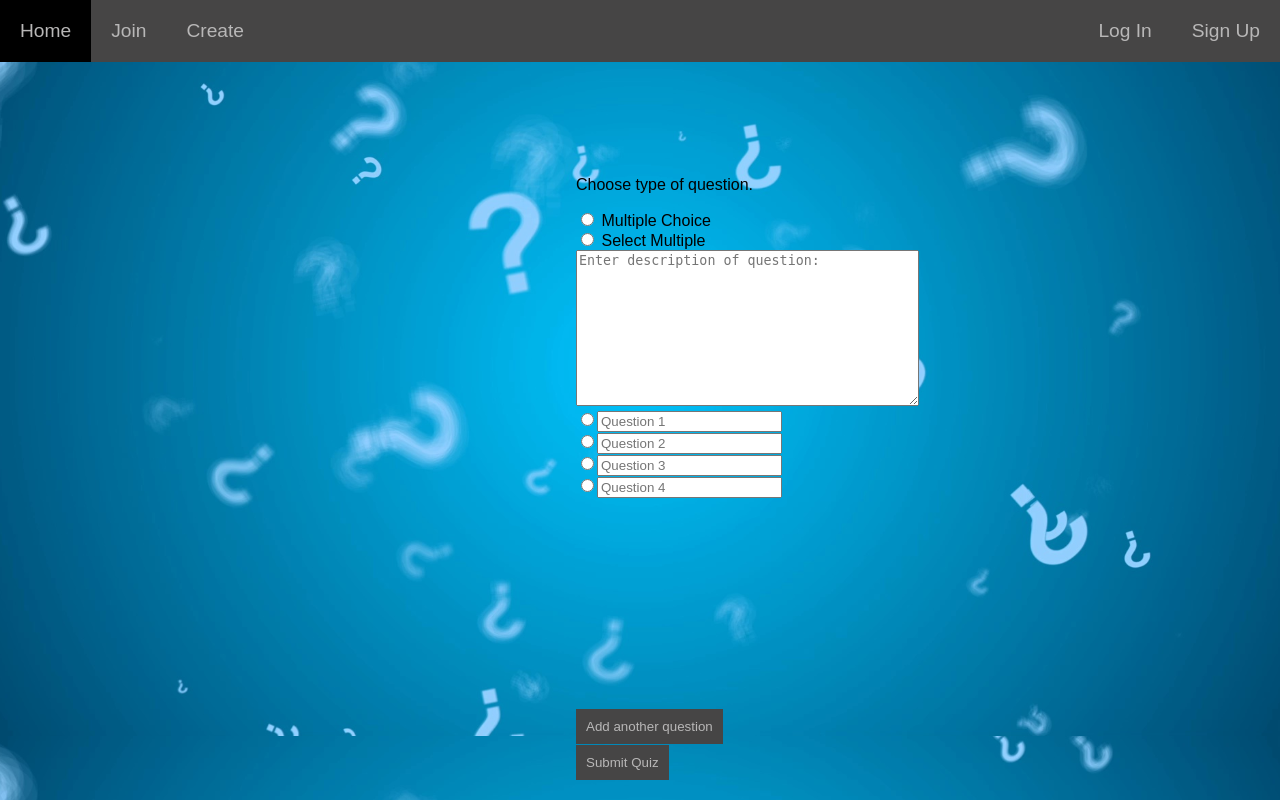
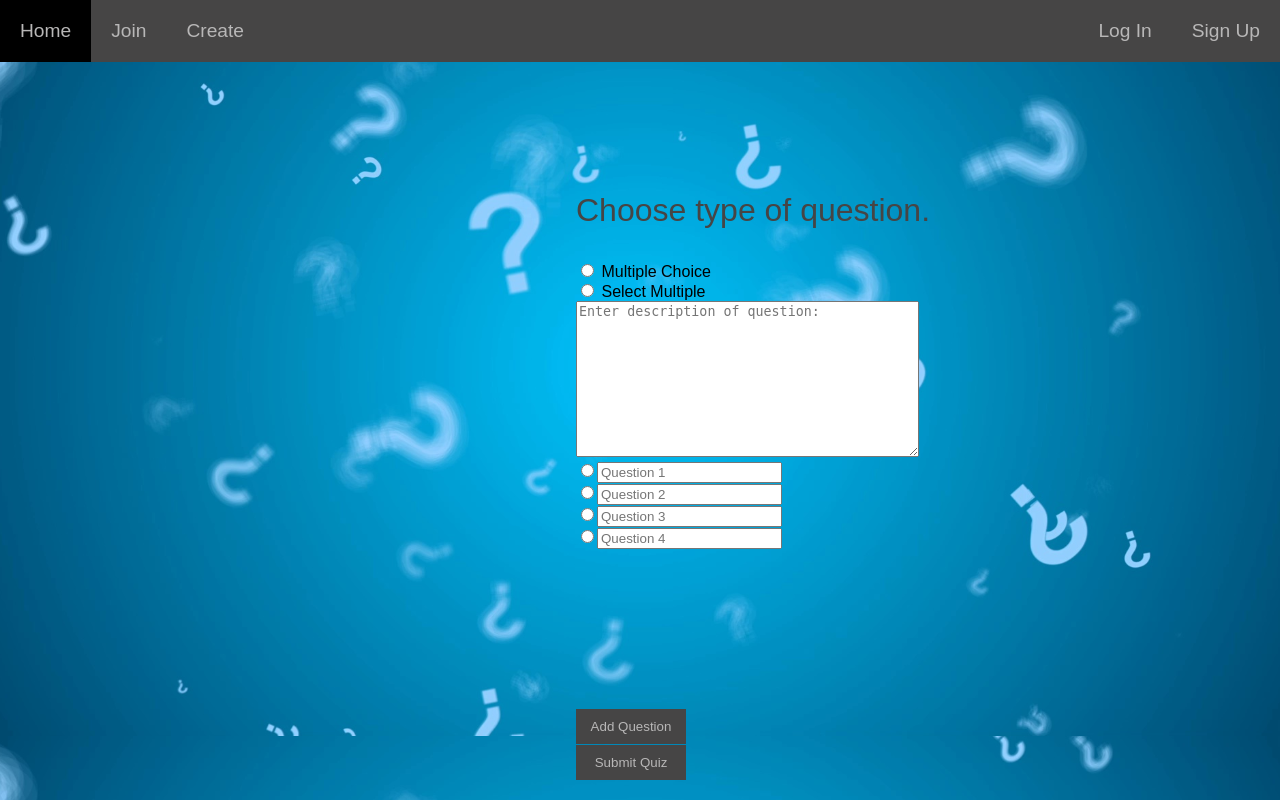
Before and after one commit to milesHerrick/quiz-project, a PHP site: page /create.html in a window 1280 px wide. Run offline with PHP 8.4, Linux system fonts and the light colour scheme.

Commit message:
Tiny Update

```diff
--- a/create.css
+++ b/create.css
@@ -7,6 +7,11 @@
     flex-direction: column;
     height: 90vh;
 }
+p{
+    font-size: 2em;
+    font-family: Arial, Helvetica, sans-serif;
+    color:rgb(70, 69, 69);
+}
 #addCheck{
     padding: 10px;
     background-color: rgb(70, 69, 69);
@@ -15,10 +20,11 @@
     position: fixed;
     bottom: 7%;
     left: 45%;
+    width: 110px;
+    font-family: Arial, Helvetica, sans-serif;
 }
 .addNew{
     position: absolute;
-
 }
 
 .initial{
@@ -41,6 +47,8 @@ input[type=submit]{
     position: fixed;
     bottom: 2.5%;
     left: 45%;
+    width: 110px;
+    font-family: Arial, Helvetica, sans-serif;
 }
 #addCheck:hover{
     background-color: black;
@@ -51,3 +59,8 @@ input[type=submit]:hover{
 form{
     font-family: Arial, Helvetica, sans-serif;
 }
+input[type=radio]{
+    font-size: 2em;
+    font-family: Arial, Helvetica, sans-serif;
+    color:rgb(70, 69, 69);
+}
--- a/create.html
+++ b/create.html
@@ -49,7 +49,7 @@
             <li><a href="Login.html">Log In</a></li>
         </ul>
     </div>
-    <button id="addCheck">Add another question</button>
+    <button id="addCheck">Add Question</button>
 
 
 </body>
--- a/join.css
+++ b/join.css
@@ -11,14 +11,11 @@ body {
 }
 
 #container{
-
   display: flex;
   flex-direction: column;
   align-items: center;
   justify-content: center;
   height: 20vh;
-  aspect-ratio: 5/2;
-
   border-radius: 1em;
   padding-bottom: 2em;
 }
@@ -44,8 +41,6 @@ form{
   color:rgb(184, 183, 183);
   border-radius: .25em;
   height: 50px;
-  aspect-ratio: 5/2;
-  ;
 }
 #submit:hover{
   background-color: black;
```
